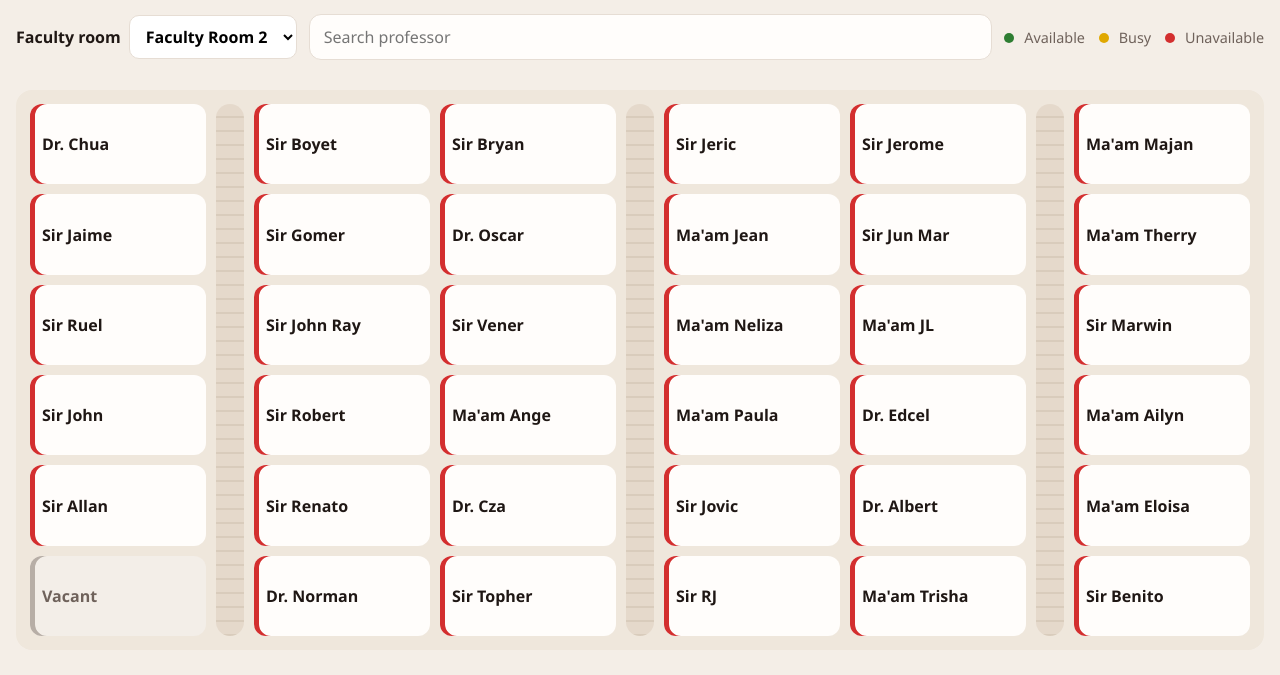
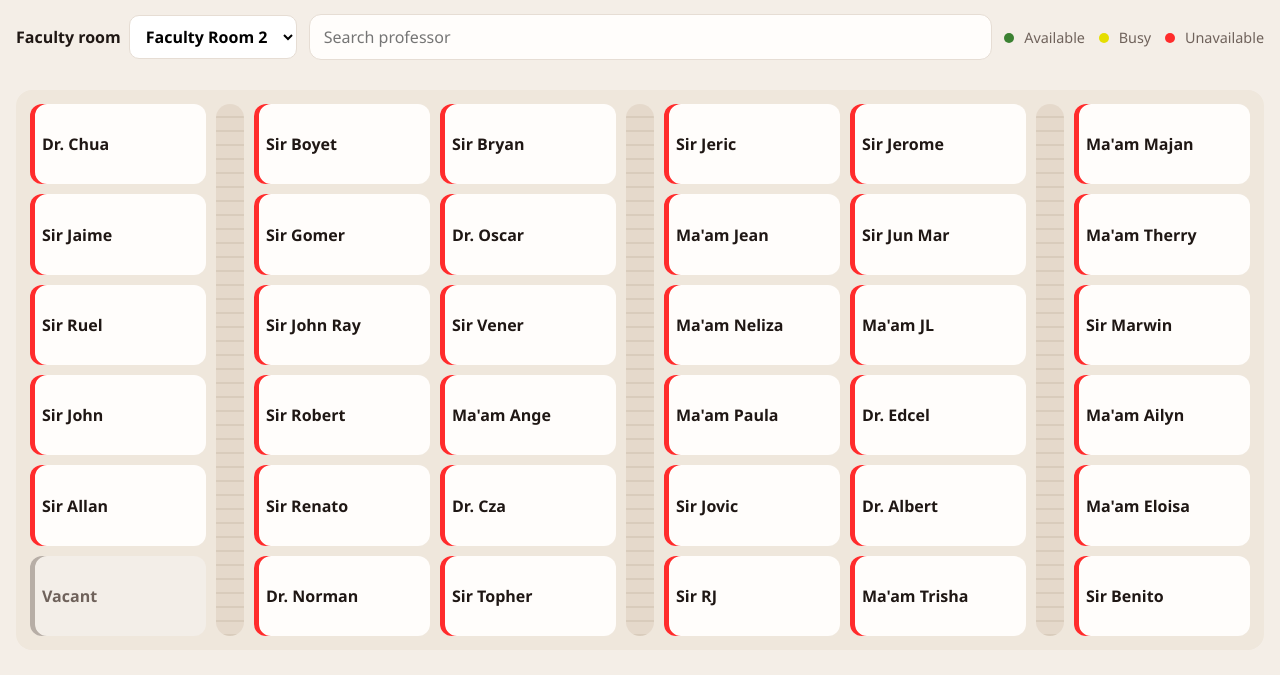
Before and after one commit to Rohamie/Try-lng, a plain HTML site: page index.html in a window 1280 px wide. Shown: the part 79-754 px from the top of the page. Drawn offline with Linux system fonts and the light colour scheme.

Commit message:
Update style.css

```diff
--- a/style.css
+++ b/style.css
@@ -5,9 +5,9 @@
   --line: #e6ddd4;
   --bg: #f4eee7;
   --card: #fffdfb;
-  --unavailable: #d32f2f;
-  --busy: #e0a800;
-  --present: #2e7d32;
+  --unavailable: #ff2c2c;
+  --busy: #e5de00;
+  --present: #3b8132;
   font-family: "Segoe UI", system-ui, sans-serif;
 }
 
```
